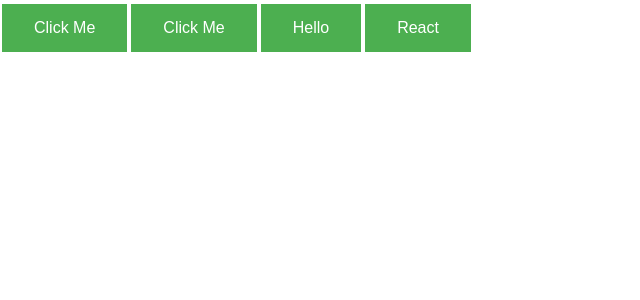
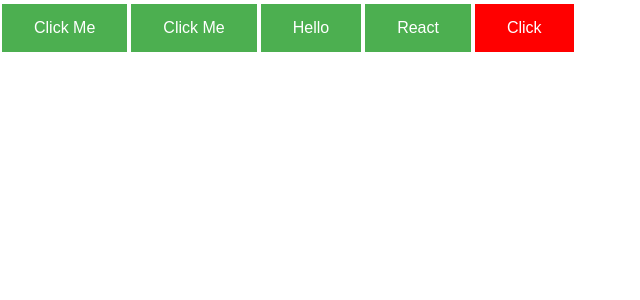
Before and after one commit to KusalDemo/React-Basics, a React (Vite) app: page / in a window 1280 px wide. Shown: the top 300 px of the page, without its empty margins (0-640 px from the left). Built offline with nearby package versions, Linux system fonts and the light colour scheme.

Commit message:
Add Props for (Button Text & Button Color).

```diff
--- a/src/App.jsx
+++ b/src/App.jsx
@@ -1,7 +1,7 @@
 
 import './App.css'
 import ResponsiveAppBar from "./component/AppBar/appBar.jsx";
-import {Button, Button2} from "./component/Button/Button.jsx";
+import {Button, Button2, Button3} from "./component/Button/Button.jsx";
 
 function App() {
 
@@ -12,6 +12,8 @@
        <Button/>
        <Button2 name="Hello"/>
        <Button2 name="React"/>
+       <Button3 name="Click" bgColor="red"/>
+
    </div>
   )
 }
--- a/src/component/Button/Button.jsx
+++ b/src/component/Button/Button.jsx
@@ -11,3 +11,10 @@
         <button className="myButton">{name}</button>
     )
 }
+
+export function Button3(props){
+    let {name,bgColor} = props;
+    return(
+        <button className="myButton" style={{backgroundColor:bgColor}}>{name}</button>
+    )
+}
```
